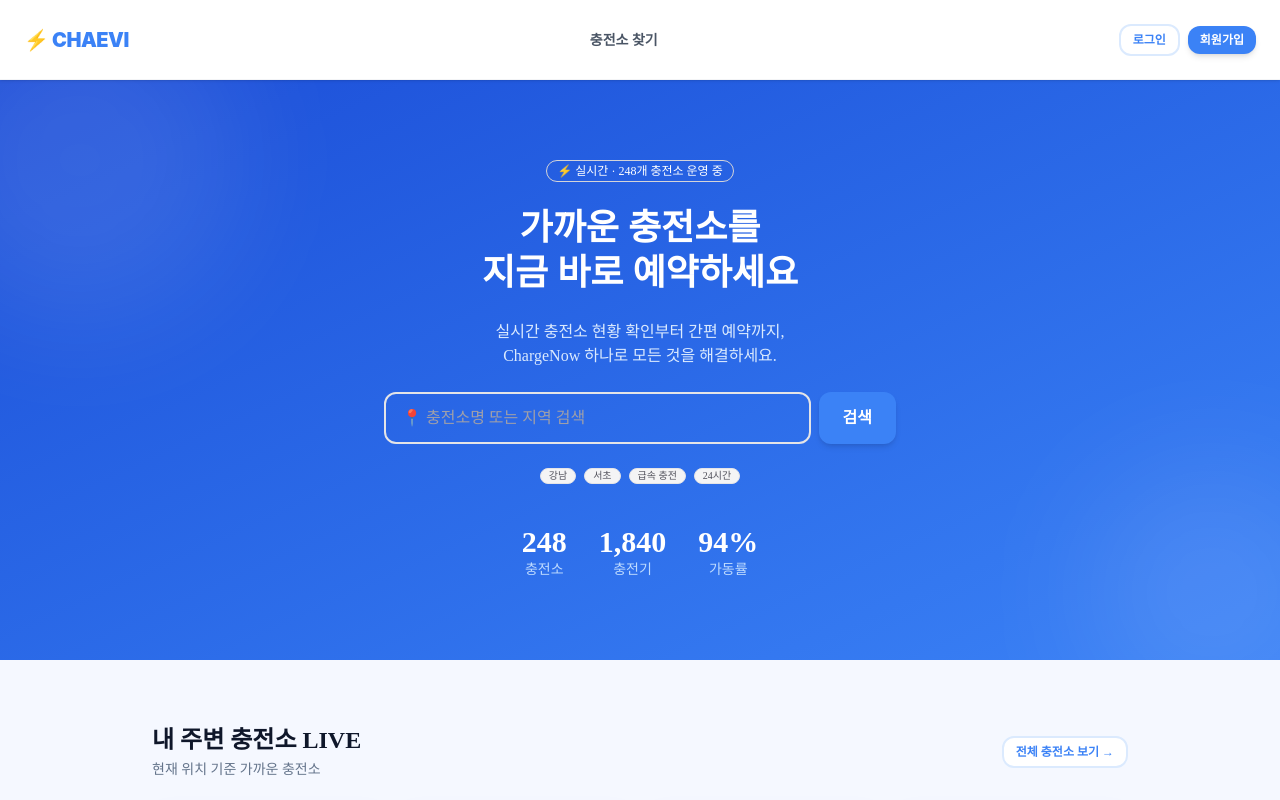
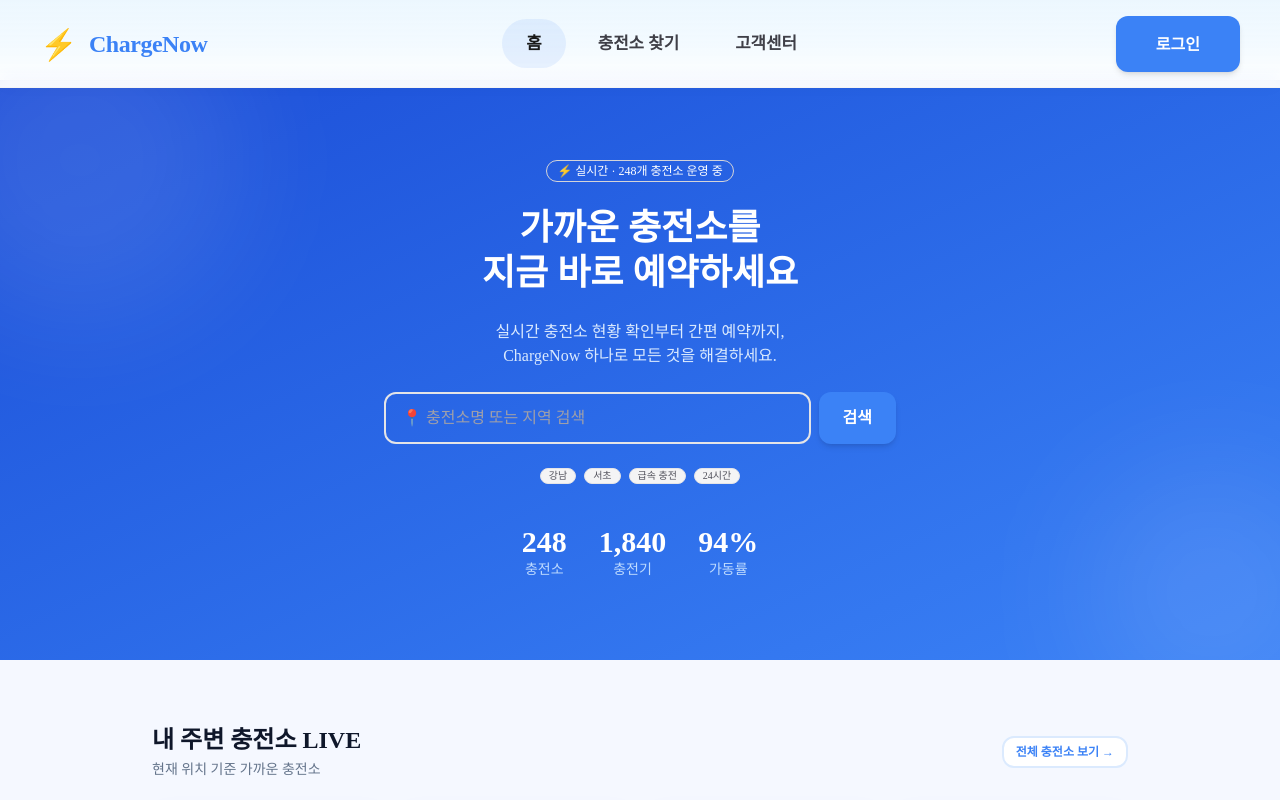
Before and after one commit to woogi0821/ChargerReservation_Front, a React (Vite) app in the folder frontend/chargerReservation/: page / in a window 1280 px wide. Shown: the top 800 px of the page. Built offline with nearby package versions, Linux system fonts and the light colour scheme.

Commit message:
[수정] 헤더 파일 수정
[수정] 헤더 파일 수정

```diff
--- a/frontend/chargerReservation/src/layout/basic/Header.tsx
+++ b/frontend/chargerReservation/src/layout/basic/Header.tsx
@@ -1,186 +1,72 @@
 import { useAuthStore } from '../../store/useAuthStore';
 import Button from '../../components/common/Button';
-import { useLogout } from '../../hook/useLogout';
 import { useNavigate } from 'react-router-dom';
-import { useEffect, useState, useRef } from 'react';
-import type { NotificationResponseDto } from '../../services/notificationService';
-import notificationService from '../../services/notificationService';
+import AuthService from '../../services/AuthService';
 
 const Header = () => {
-  const { loggedIn, setActiveModal } = useAuthStore();
-  const { handleLogout } = useLogout();
+  const { loggedIn, logout, setActiveModal } = useAuthStore();
   const navigate = useNavigate();
 
-  // ── 알림 상태 ────────────────────────────────────────────────────────────────
-  const [notifications, setNotifications] = useState<NotificationResponseDto[]>([]);
-  const [isNotiOpen, setIsNotiOpen] = useState(false);
-  const notiRef = useRef<HTMLDivElement>(null);
+  const handleLogout = async () => {
+    if (!window.confirm("로그아웃 하시겠습니까?")) return;
 
-  // 로그인 상태일 때만 알림 조회
-  useEffect(() => {
-    if (!loggedIn) {
-      setNotifications([]);
-      return;
-    }
-    const fetchNotis = async () => {
-      try {
-        const response = await notificationService.getMyNotifications();
-        if (Array.isArray(response)) {
-          setNotifications(response);
-        } else if (response && Array.isArray((response as any).data)) {
-          setNotifications((response as any).data);
-        } else {
-          setNotifications([]);
-        }
-      } catch {
-        setNotifications([]);
-      }
-    };
-    fetchNotis();
-  }, [loggedIn]);
-
-  // 알림 외부 클릭 시 닫기
-  useEffect(() => {
-    const handleClickOutside = (e: MouseEvent) => {
-      if (notiRef.current && !notiRef.current.contains(e.target as Node)) {
-        setIsNotiOpen(false);
-      }
-    };
-    document.addEventListener('mousedown', handleClickOutside);
-    return () => document.removeEventListener('mousedown', handleClickOutside);
-  }, []);
-
-  const handleNotiClick = async (noti: NotificationResponseDto) => {
     try {
-      if (noti.isRead === 'N') {
-        await notificationService.readNotification(noti.notiId);
-        setNotifications(prev =>
-          prev.map(n => n.notiId === noti.notiId ? { ...n, isRead: 'Y' } : n)
-        );
-      }
-      setIsNotiOpen(false);
-      navigate(noti.targetUrl);
+      await AuthService.logout();
     } catch (error) {
-      console.error('알림 처리 에러:', error);
+      console.error("Logout API 에러:", error);
+    } finally {
+      logout();
+      navigate("/");
     }
   };
 
-  const unreadCount = notifications.filter(n => n.isRead === 'N').length;
+  return (
+    <header className="fixed top-0 left-0 z-50 w-full h-[88px] bg-gradient-to-b from-[#E0F2FE]/60 via-[#F0F9FF]/80 to-white/95 backdrop-blur-sm border-b border-zinc-100 shadow-[0_2px_15px_-3px_rgba(0,0,0,0.03)]">
+      <div className="max-w-[1440px] mx-auto h-full px-10 flex items-center justify-between">
 
-  return (
-    <header className="fixed top-0 left-0 right-0 z-50 h-[80px] bg-white border-b border-gray-100 shadow-sm">
-      <div className="max-w-7xl mx-auto h-full px-6 flex items-center justify-between">
+        {/* 로고 영역 */}
+        <a href="/" className="flex items-center gap-3 transition-opacity hover:opacity-85 active:scale-[0.98]">
+          <span className="text-3xl text-[#3B82F6]">⚡</span>
+          <h1 className="text-[#3B82F6] text-2xl font-[900] tracking-[-0.02em] font-['Nunito']">
+            ChargeNow
+          </h1>
+        </a>
 
-        {/* 로고 */}
-        <button
-          onClick={() => navigate('/')}
-          className="text-xl font-black text-[#3B82F6] tracking-tight hover:opacity-80 transition-opacity"
-        >
-          ⚡ CHAEVI
-        </button>
-
-        {/* 네비게이션 */}
-        <nav className="hidden md:flex items-center gap-6">
-          <button
-            onClick={() => navigate('/stations')}
-            className="text-sm font-semibold text-gray-600 hover:text-[#3B82F6] transition-colors"
-          >
-            충전소 찾기
-          </button>
-          {loggedIn && (
-            <button
-              onClick={() => navigate('/reservations')}
-              className="text-sm font-semibold text-gray-600 hover:text-[#3B82F6] transition-colors"
-            >
-              내 예약
-            </button>
-          )}
+        {/* 중앙 네비게이션 */}
+        <nav className="flex items-center gap-2">
+          <a href="/" className="px-6 py-3 rounded-full bg-[#3B82F6]/10 text-[#191919] text-[1.05rem] font-bold transition-all hover:bg-[#3B82F6]/20">홈</a>
+          <a href="/stations" className="px-6 py-3 text-zinc-700 text-[1.05rem] font-semibold transition-colors hover:text-[#191919]">충전소 찾기</a>
+          <a href="/" className="px-6 py-3 text-zinc-700 text-[1.05rem] font-semibold transition-colors hover:text-[#191919]">고객센터</a>
         </nav>
 
-        {/* 우측 액션 */}
-        <div className="flex items-center gap-3">
-
-          {/* 알림 벨 (로그인 시만) */}
-          {loggedIn && (
-            <div ref={notiRef} className="relative">
-              <button
-                onClick={() => setIsNotiOpen(prev => !prev)}
-                className="relative p-2 text-gray-500 hover:text-[#3B82F6] transition-colors"
-              >
-                <span className="text-xl">🔔</span>
-                {unreadCount > 0 && (
-                  <span className="absolute top-1 right-1 w-4 h-4 bg-red-500 text-white text-[10px] font-bold rounded-full flex items-center justify-center">
-                    {unreadCount > 9 ? '9+' : unreadCount}
-                  </span>
-                )}
-              </button>
-
-              {/* 알림 드롭다운 */}
-              {isNotiOpen && (
-                <div className="absolute right-0 top-12 w-80 bg-white rounded-2xl shadow-2xl border border-gray-100 z-50 overflow-hidden">
-                  <div className="px-4 py-3 border-b border-gray-50">
-                    <p className="text-sm font-black text-gray-800">알림</p>
-                  </div>
-                  <div className="max-h-72 overflow-y-auto">
-                    {notifications.length === 0 ? (
-                      <p className="text-center text-sm text-gray-400 py-8">알림이 없습니다.</p>
-                    ) : (
-                      notifications.map(noti => (
-                        <button
-                          key={noti.notiId}
-                          onClick={() => handleNotiClick(noti)}
-                          className={`w-full text-left px-4 py-3 hover:bg-gray-50 transition-colors border-b border-gray-50 last:border-0 ${
-                            noti.isRead === 'N' ? 'bg-blue-50/50' : ''
-                          }`}
-                        >
-                          <p className="text-xs font-semibold text-gray-700 leading-relaxed">{noti.message}</p>
-                          {noti.isRead === 'N' && (
-                            <span className="inline-block mt-1 text-[10px] font-bold text-blue-500">● 새 알림</span>
-                          )}
-                        </button>
-                      ))
-                    )}
-                  </div>
-                </div>
-              )}
-            </div>
-          )}
-
-          {/* 로그인 / 로그아웃 */}
+        {/* 우측 메뉴 영역 */}
+        <div className="flex items-center gap-4">
           {loggedIn ? (
-            <div className="flex items-center gap-2">
-              <Button
-                variant="outline"
-                size="sm"
-                onClick={() => navigate('/mypage')}
+            <>
+              <a
+                href="/mypage"
+                className="px-5 py-3 text-zinc-700 text-[1.05rem] font-semibold transition-colors hover:text-[#3B82F6]"
               >
                 마이페이지
-              </Button>
+              </a>
               <Button
-                variant="outline"
-                size="sm"
+                variant="primary"
+                size="md"
                 onClick={handleLogout}
+                className="px-4 py-2 shadow-lg hover:-translate-y-0.5 active:translate-y-0"
               >
                 로그아웃
               </Button>
-            </div>
+            </>
           ) : (
-            <div className="flex items-center gap-2">
-              <Button
-                variant="outline"
-                size="sm"
-                onClick={() => setActiveModal('LOGIN')}
-              >
-                로그인
-              </Button>
-              <Button
-                variant="primary"
-                size="sm"
-                onClick={() => setActiveModal('REGISTER')}
-              >
-                회원가입
-              </Button>
-            </div>
+            <Button
+              variant="primary"
+              size="md"
+              onClick={() => setActiveModal("LOGIN")}
+              className="px-10 py-4 shadow-lg hover:-translate-y-0.5 active:translate-y-0"
+            >
+              로그인
+            </Button>
           )}
         </div>
       </div>
```
